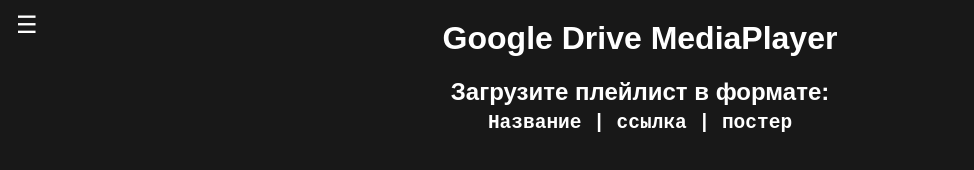
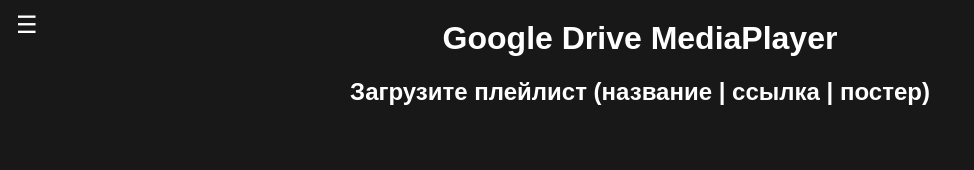
Before and after one commit to berlandbor/GDMP, a plain HTML site: page index.html in a window 1280 px wide. Shown: the whole page, without its empty margins (0-974 px from the left). Drawn offline with Linux system fonts and the light colour scheme.

Commit message:
Update index.html

```diff
--- a/index.html
+++ b/index.html
@@ -16,7 +16,7 @@
 
   <main>
     <h1>Google Drive MediaPlayer</h1>
-    <h2>Загрузите плейлист в формате: <br><code>Название | ссылка | постер</code></h2>
+    <h2>Загрузите плейлист (название | ссылка | постер)</h2>
     <div id="playlistGrid" class="grid"></div>
   </main>
 
```
